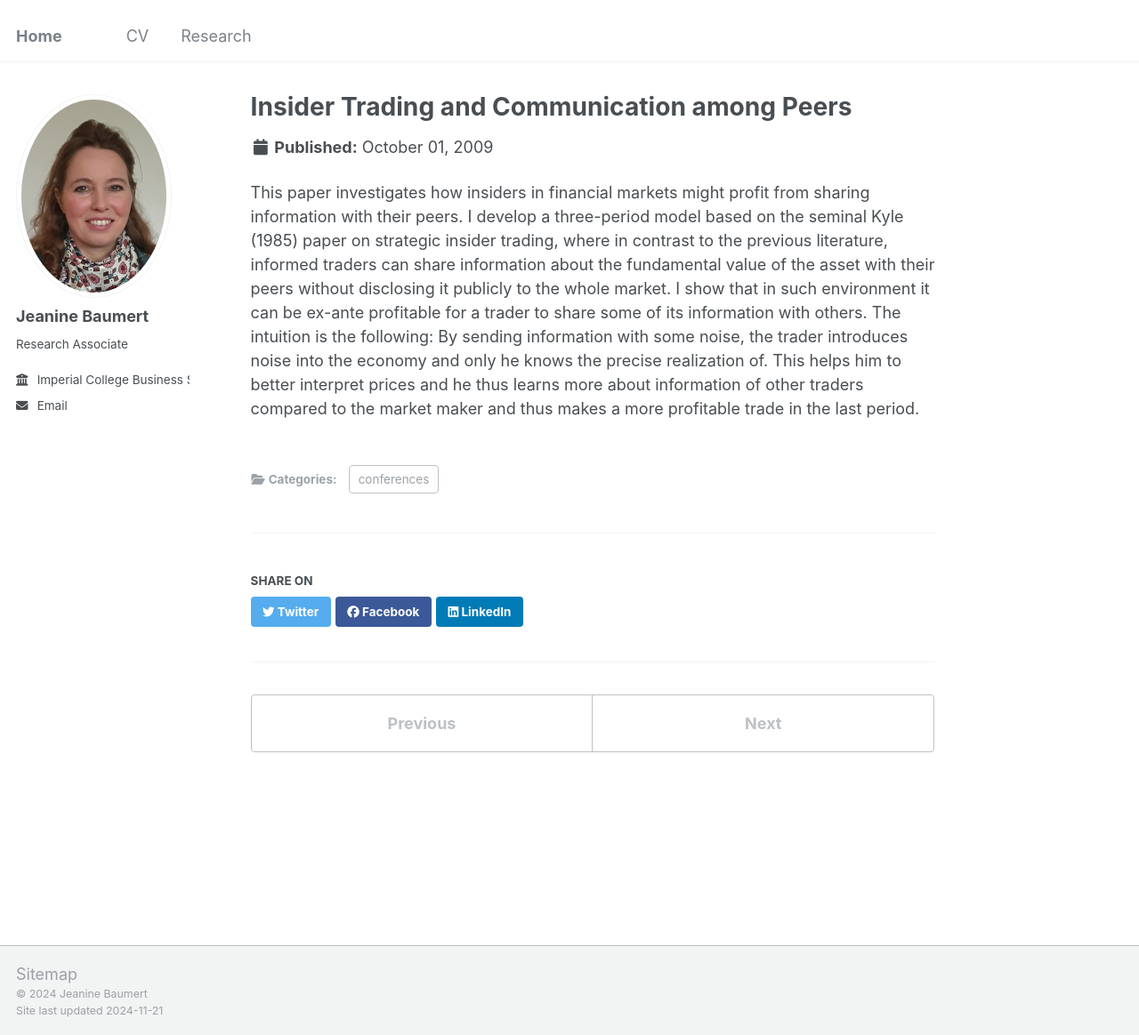
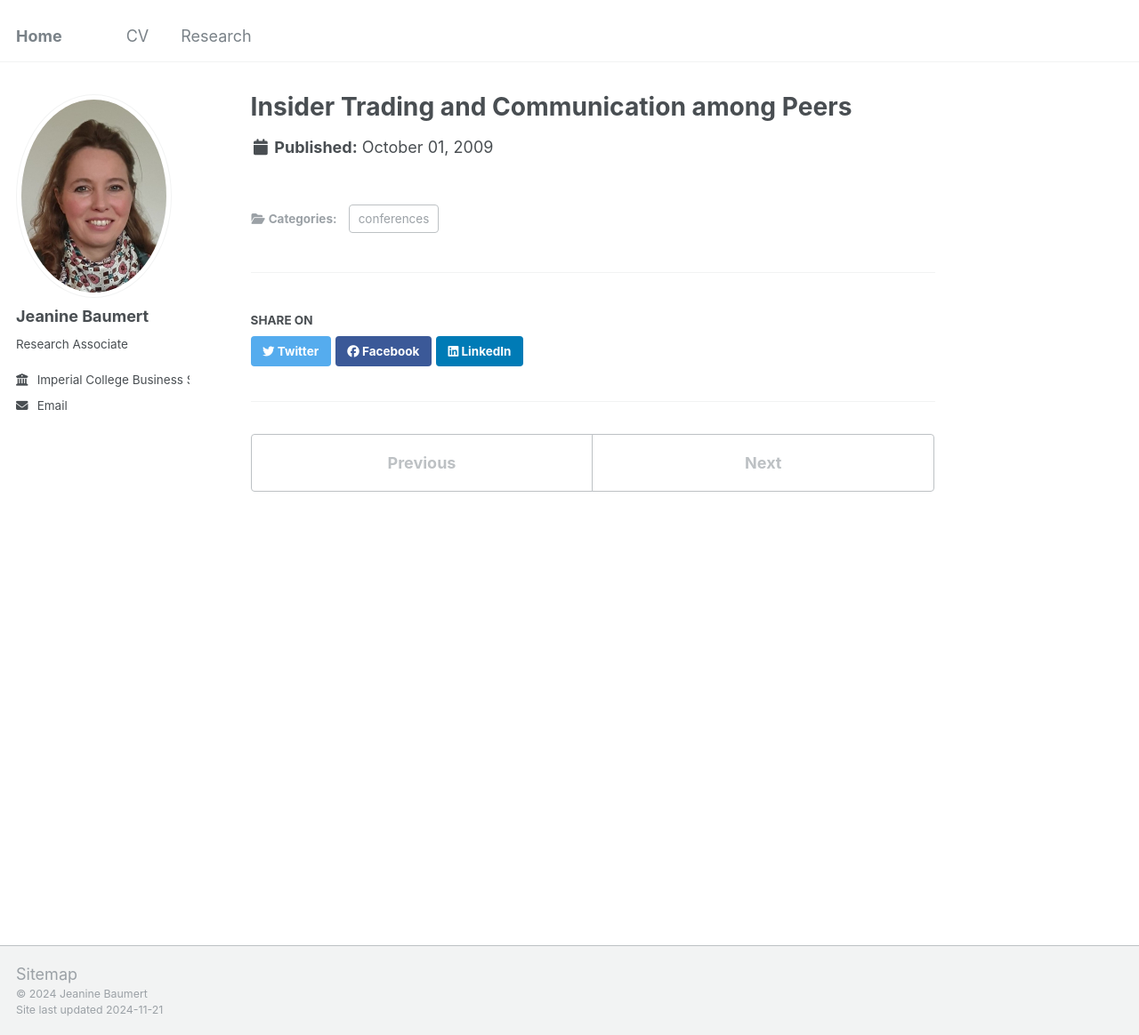
Before and after one commit to jeaninebaumert/jeaninebaumert.github.io, a Jekyll site: the page built from _publications/2009-10-01-paper-title-number-1.md, in a window 1280 px wide and 1164 px high. Shown: the whole window at 89% size. Built offline with Jekyll 4.4.1, drawn with Linux system fonts in a browser that asks for light colours.

Commit message:
Update 2009-10-01-paper-title-number-1.md

```diff
--- a/_publications/2009-10-01-paper-title-number-1.md
+++ b/_publications/2009-10-01-paper-title-number-1.md
@@ -10,5 +10,3 @@ slidesurl:
 paperurl: 'https://jeaninebaumert.github.io/files/insidertrading.pdf'
 citation:
 ---
-
-This paper investigates how insiders in financial markets might profit from sharing information with their peers. I develop a three-period model based on the seminal Kyle (1985) paper on strategic insider trading, where in contrast to the previous literature, informed traders can share information about the fundamental value of the asset with their peers without disclosing it publicly to the whole market. I show that in such environment it can be ex-ante profitable for a trader to share some of its information with others. The intuition is the following: By sending information with some noise, the trader introduces noise into the economy and only he knows the precise realization of. This helps him to better interpret prices and he thus learns more about information of other traders compared to the market maker and thus makes a more profitable trade in the last period.
```
